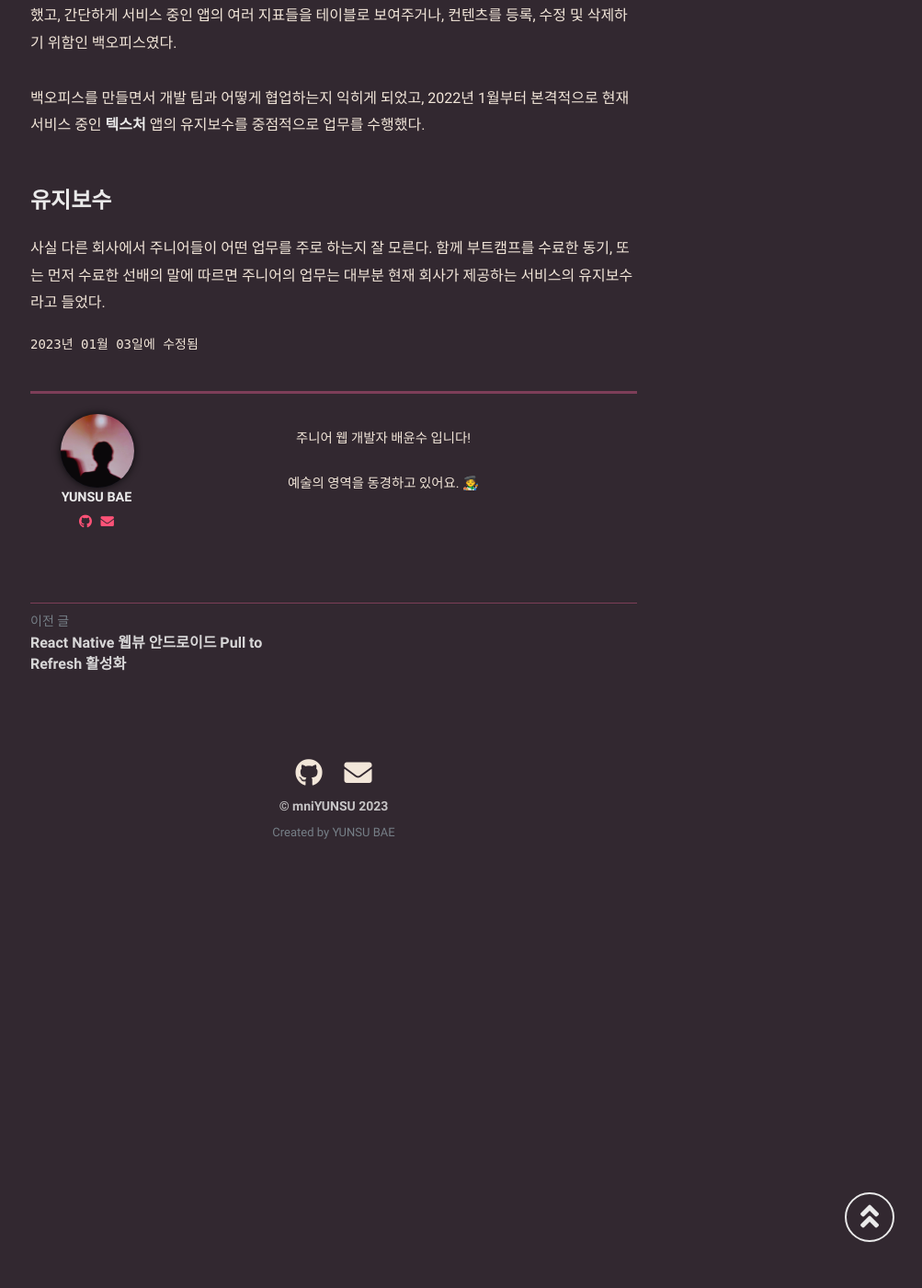
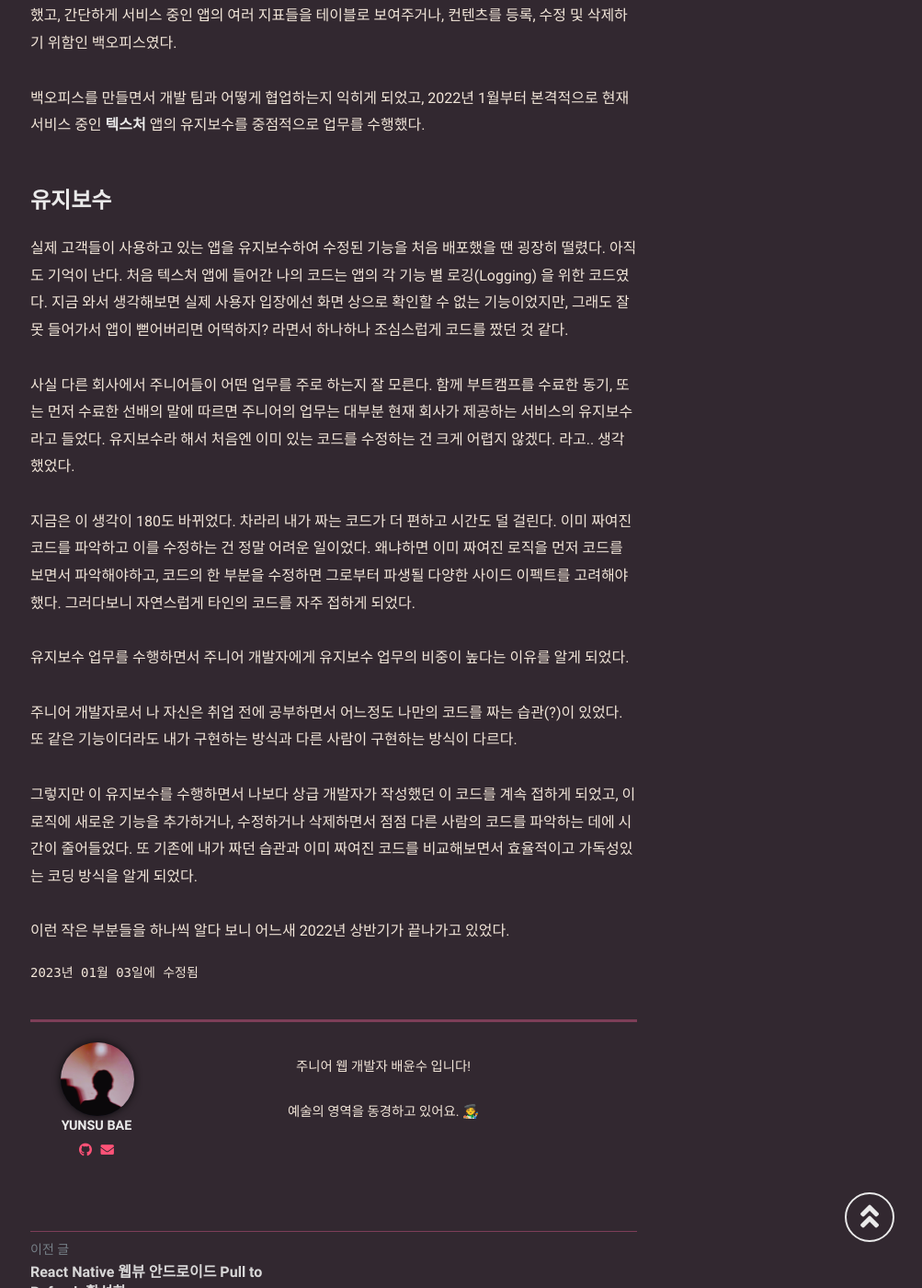
Before and after one commit to mniYUNSU/mniYUNSU.github.io, a Jekyll site: the page built from _posts/common-2022recap/2022-12-30-react-native-pulltorefresh.md, in a window 1280 px wide and 1400 px high, scrolled down 1745 px. Shown: the whole window at 92% size, without its empty margins (277-1280 px from the left). Built offline with Jekyll 4.4.1, drawn with Linux system fonts in a browser that asks for light colours; some web fonts are replaced; comment, search, counter and statistics services are not loaded; before the commit the page ends 2694 px from its top, so only the background shows below that.

Commit message:
edit post

```diff
--- a/_posts/common-2022recap/2022-12-30-react-native-pulltorefresh.md
+++ b/_posts/common-2022recap/2022-12-30-react-native-pulltorefresh.md
@@ -41,4 +41,16 @@ modified: 2023-01-03 00:00:00 +07:00
 
 # 유지보수
 
-사실 다른 회사에서 주니어들이 어떤 업무를 주로 하는지 잘 모른다. 함께 부트캠프를 수료한 동기, 또는 먼저 수료한 선배의 말에 따르면 주니어의 업무는 대부분 현재 회사가 제공하는 서비스의 유지보수라고 들었다.
+실제 고객들이 사용하고 있는 앱을 유지보수하여 수정된 기능을 처음 배포했을 땐 굉장히 떨렸다. 아직도 기억이 난다. 처음 텍스처 앱에 들어간 나의 코드는 앱의 각 기능 별 로깅(Logging) 을 위한 코드였다. 지금 와서 생각해보면 실제 사용자 입장에선 화면 상으로 확인할 수 없는 기능이었지만, 그래도 잘못 들어가서 앱이 뻗어버리면 어떡하지? 라면서 하나하나 조심스럽게 코드를 짰던 것 같다.
+
+사실 다른 회사에서 주니어들이 어떤 업무를 주로 하는지 잘 모른다. 함께 부트캠프를 수료한 동기, 또는 먼저 수료한 선배의 말에 따르면 주니어의 업무는 대부분 현재 회사가 제공하는 서비스의 유지보수라고 들었다. 유지보수라 해서 처음엔 이미 있는 코드를 수정하는 건 크게 어렵지 않겠다. 라고.. 생각했었다.
+
+지금은 이 생각이 180도 바뀌었다. 차라리 내가 짜는 코드가 더 편하고 시간도 덜 걸린다. 이미 짜여진 코드를 파악하고 이를 수정하는 건 정말 어려운 일이었다. 왜냐하면 이미 짜여진 로직을 먼저 코드를 보면서 파악해야하고, 코드의 한 부분을 수정하면 그로부터 파생될 다양한 사이드 이펙트를 고려해야했다. 그러다보니 자연스럽게 타인의 코드를 자주 접하게 되었다.
+
+유지보수 업무를 수행하면서 주니어 개발자에게 유지보수 업무의 비중이 높다는 이유를 알게 되었다.
+
+주니어 개발자로서 나 자신은 취업 전에 공부하면서 어느정도 나만의 코드를 짜는 습관(?)이 있었다. 또 같은 기능이더라도 내가 구현하는 방식과 다른 사람이 구현하는 방식이 다르다.
+
+그렇지만 이 유지보수를 수행하면서 나보다 상급 개발자가 작성했던 이 코드를 계속 접하게 되었고, 이 로직에 새로운 기능을 추가하거나, 수정하거나 삭제하면서 점점 다른 사람의 코드를 파악하는 데에 시간이 줄어들었다. 또 기존에 내가 짜던 습관과 이미 짜여진 코드를 비교해보면서 효율적이고 가독성있는 코딩 방식을 알게 되었다.
+
+이런 작은 부분들을 하나씩 알다 보니 어느새 2022년 상반기가 끝나가고 있었다.
```
